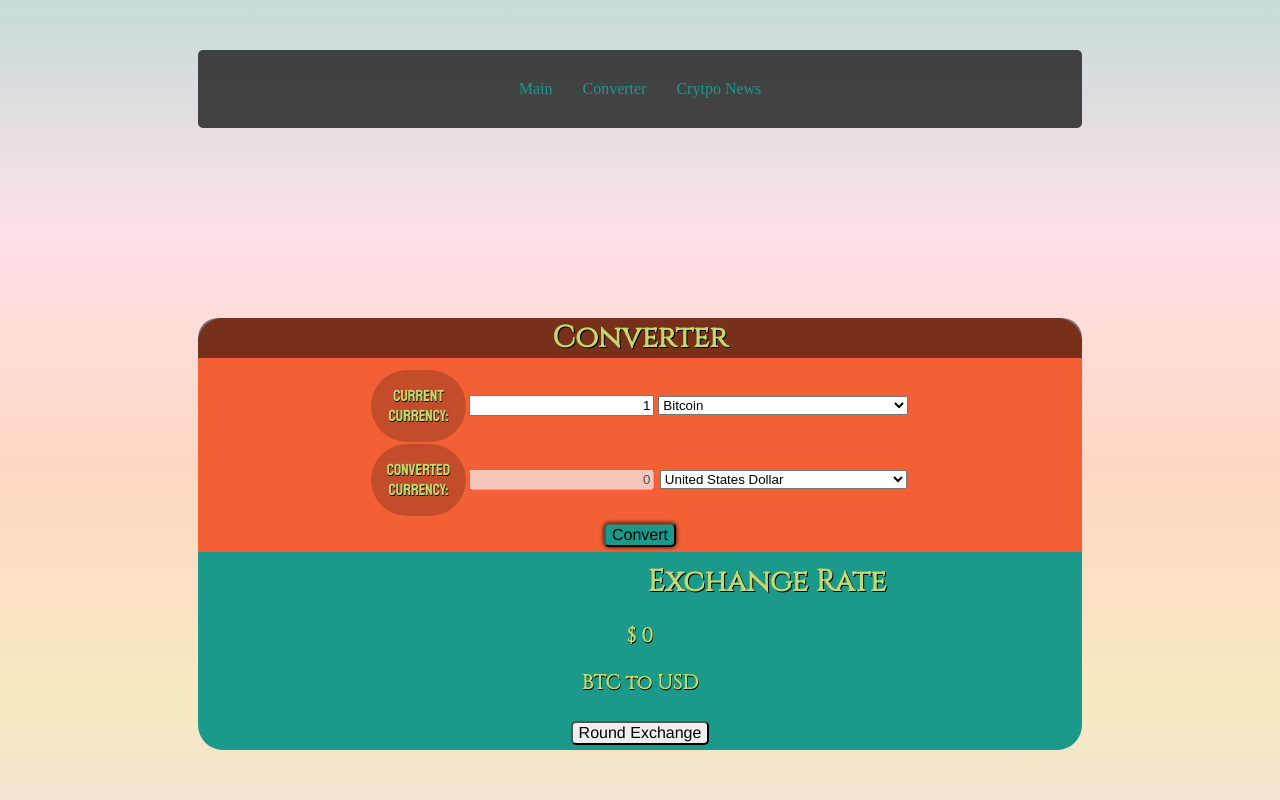
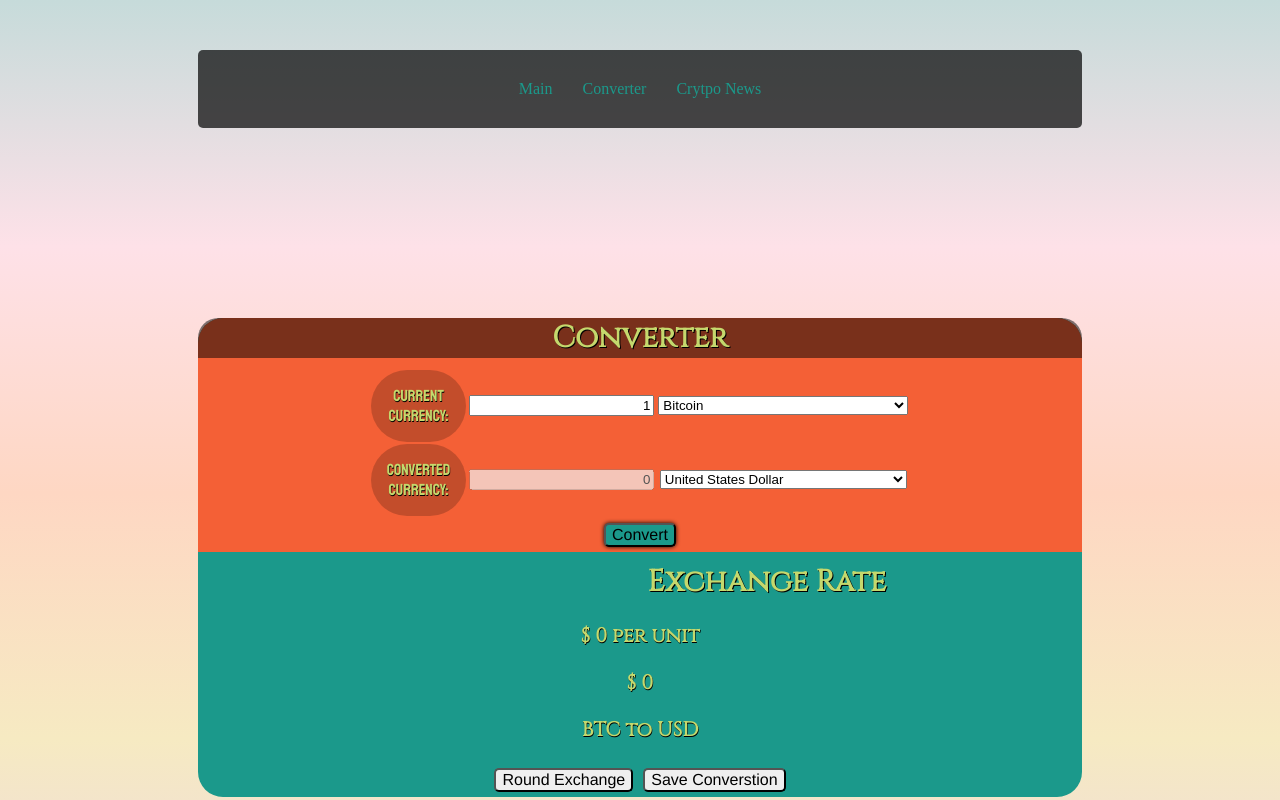
Before and after one commit to danielarmbruster0314/Phase-2-Coding-Project-Crypto-Currency-Converter, a React (Create React App) app in the folder currency-converter/: page /converter in a window 1280 px wide. Shown: the top 800 px of the page. Built offline with nearby package versions, Linux system fonts and the light colour scheme; no server answers; a web font is replaced by a local one.

Commit message:
added the post

```diff
--- a/currency-converter/src/Convert.js
+++ b/currency-converter/src/Convert.js
@@ -1,4 +1,4 @@
-import {useState} from 'react';
+import {useState, useEffect} from 'react';
 import Exchange from './Exchange.js';
 
 function Convert(){
@@ -9,7 +9,7 @@ const [exchange, setExchange] = useState(0)
 const [displayResult, setDisplayResult] = useState(0)
 const [submittedCurrent, setSubmittedCurrent] = useState('USD')
 const [submittedConverted, setSubmittedConverted] = useState('BTC')
-
+const [saved, setSaved] = useState([])
 function convert(){
     const options = {
     method: 'GET',
@@ -32,6 +32,42 @@ function convert(){
 }
 console.log(exchange)
 console.log(displayResult)
+
+useEffect(()=>{
+    fetch('http://localhost:8000/save')
+    .then(resp => resp.json())
+    .then(data => {
+        console.log(data)
+        setSaved(data)})
+},[])
+
+function handleSave(exchange, current, converted, displayResult, amount){
+
+    const data = {
+        exchange: exchange,
+        current: current,
+        convert: converted,
+        display: displayResult,
+        amount: amount
+    }
+
+    fetch('http://localhost:8000/save', {
+  method: 'POST',
+  headers: {
+    'Content-Type': 'application/json',
+  },
+  body: JSON.stringify(data),
+})
+.then(response => response.json())
+.then(data => {
+  setSaved(data);
+})
+
+}
+
+
+
+
     return(
         <div className="criptodashboard">
         <div className="convert">
@@ -237,7 +273,7 @@ console.log(displayResult)
             </table>
         <button className="top_button"onClick={convert}>Convert</button>
     </div>
-    <Exchange exchange={exchange} current={submittedCurrent} converted={submittedConverted}/>
+    <Exchange exchange={exchange} current={submittedCurrent} converted={submittedConverted} displayResult={displayResult} amount={amount} handleSave={handleSave}/>
     </div>
     )
 }
--- a/currency-converter/src/Exchange.js
+++ b/currency-converter/src/Exchange.js
@@ -3,9 +3,14 @@ import {useState} from 'react';
 
 
 
-function Exchange({ exchange, current, converted }){
+function Exchange({ exchange, current, converted, displayResult, amount, handleSave }){
     const [isOn, setIsOn] = useState(false)
 
+    console.log(current)
+
+    function handleNewSave(exchange,current,converted,displayResult,amount){
+        handleSave(exchange,current,converted,displayResult,amount)
+    }
 
     function handleButtonClick(){
     setIsOn((isOn)=>!isOn )
@@ -13,10 +18,17 @@ function Exchange({ exchange, current, converted }){
     return(
         <div className="exchanger">
             <h1 className="rate">Exchange Rate</h1>
-            {isOn ? <p>$ {Math.floor(exchange)}.00</p> : <p>$ {exchange}</p>}
+            {isOn ? <span>
+                <p>$ {Math.floor(exchange)}.00 per unit</p>
+                <p>$ {displayResult}</p>
+                </span> : <span>
+                    <p>$ {exchange} per unit</p>
+                    <p>$ {displayResult}</p>
+                </span>}
 
             <p>{converted} to {current}</p>
             <button className="bot_button" onClick={handleButtonClick}>Round Exchange</button>
+            <button onClick={()=>handleNewSave(exchange,current,converted,displayResult,amount)}>Save Converstion</button>
         </div>
     )
 }
```
Also changed, not shown: currency-converter/src/Saveconverstion.js (added, +27 -0 lines), 1 other file (tests, documents, lock files or other folders).
